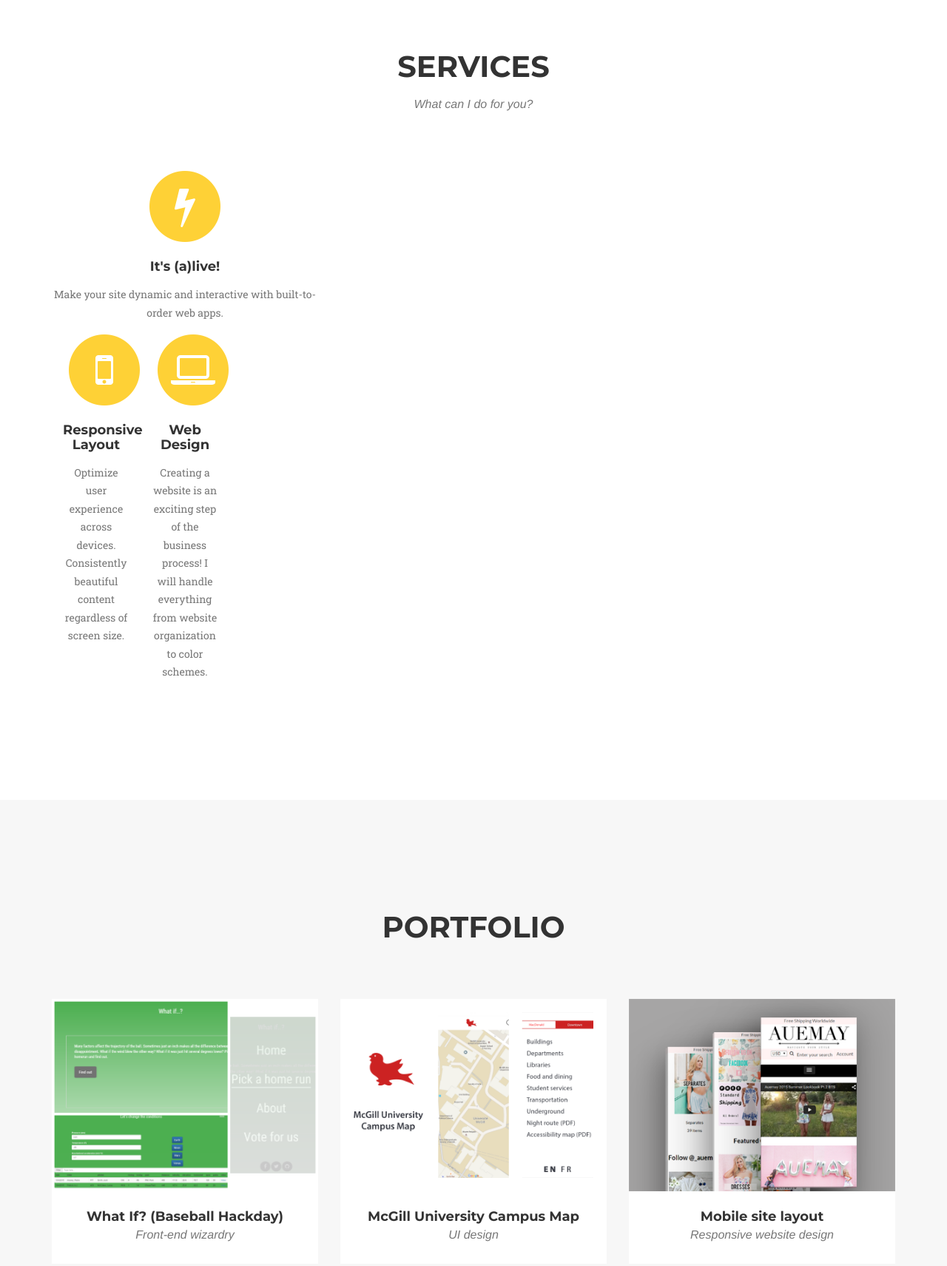
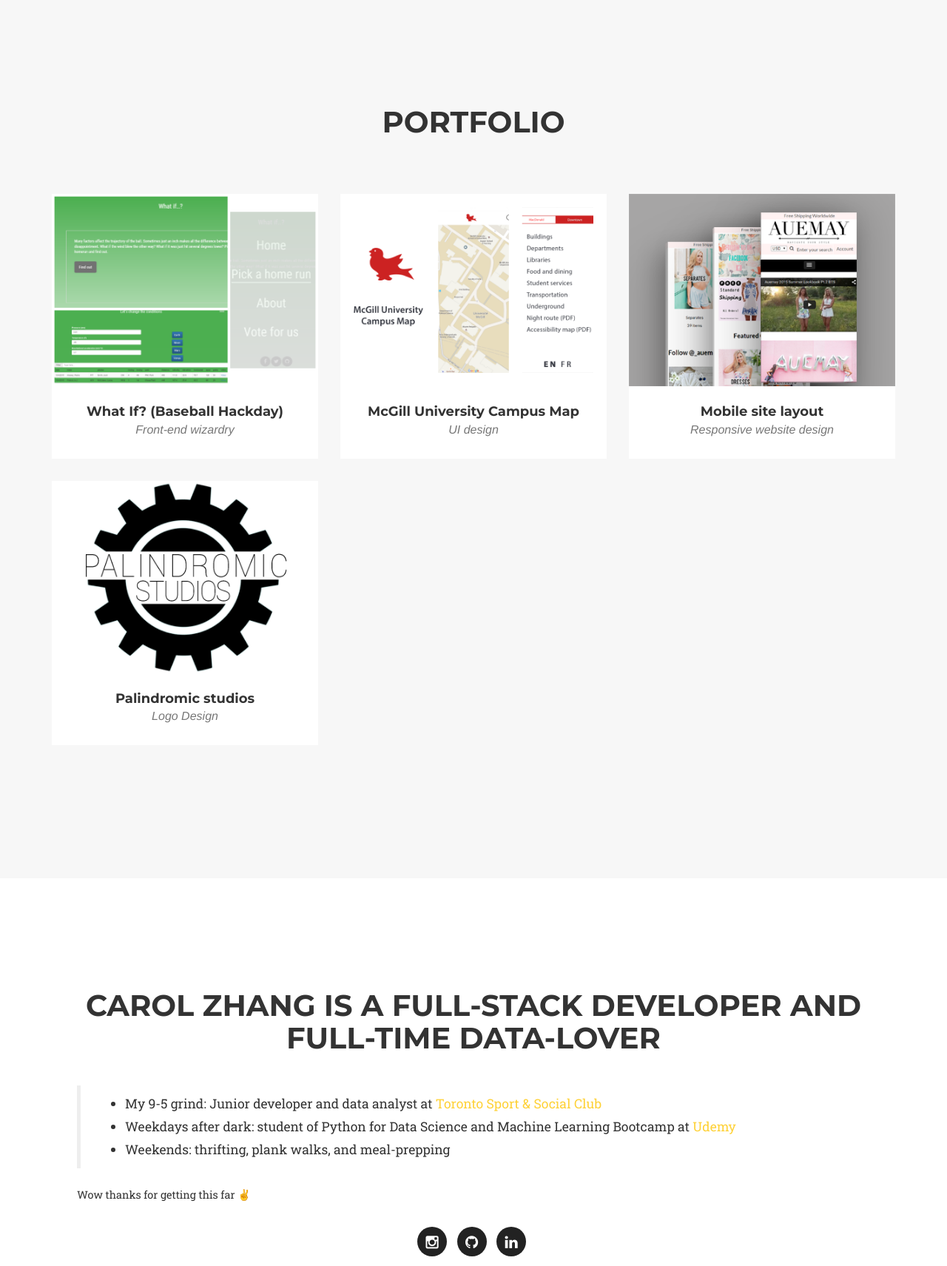
Before and after one commit to carolyz/carolyz.github.io, a plain HTML site: page index.html in a window 1280 px wide. Shown: the part 840-2551 px from the top of the page at 74% size. Drawn offline with nearby package versions, Linux system fonts and the light colour scheme; a web font is replaced by a local one.

Commit message:
Update About Me section Remove Services section

```diff
--- a/index.html
+++ b/index.html
@@ -57,9 +57,6 @@
                         <a href="#page-top"></a>
                     </li>
                     <li>
-                        <a class="page-scroll" href="#services">Services</a>
-                    </li>
-                    <li>
                         <a class="page-scroll" href="#portfolio">Portfolio</a>
                     </li>
                     <li>
@@ -79,53 +76,12 @@
     <header>
         <div class="container">
             <div class="intro-text">
-                <div class="intro-lead-in">Full-stack developer</div>
-                <div class="intro-heading">Data science enthusiast</div>
-                <a href="#services" class="page-scroll btn btn-xl">Tell Me More</a>
+                <div class="intro-lead-in">Hello, I am Carol</div>
+                <div class="intro-heading">Full-stack developer & data science enthusiast</div>
+                <a href="#portfolio" class="page-scroll btn btn-xl">Tell Me More</a>
             </div>
         </div>
     </header>
-
-    <!-- Services Section -->
-    <section id="services">
-        <div class="container">
-            <div class="row">
-                <div class="col-lg-12 text-center">
-                    <h2 class="section-heading">Services</h2>
-                    <h3 class="section-subheading text-muted">What can I do for you?</h3>
-                </div>
-            </div>
-            <div class="row text-center">
-                <div class="col-md-4">
-                    <span class="fa-stack fa-4x">
-                        <i class="fa fa-circle fa-stack-2x text-primary"></i>
-                        <i class="fa fa-flash fa-stack-1x fa-inverse"></i>
-                    </span>
-                    <h4 class="service-heading">It's (a)live!</h4>
-                    <p class="text-muted">Make your site dynamic and interactive with built-to-order web apps.</p>
-                <div class="col-md-4">
-                    <span class="fa-stack fa-4x">
-                        <i class="fa fa-circle fa-stack-2x text-primary"></i>
-                        <i class="fa fa-mobile-phone fa-stack-1x fa-inverse"></i>
-
-                    </span>
-                    <h4 class="service-heading">Responsive Layout</h4>
-                    <p class="text-muted">Optimize user experience across devices. Consistently beautiful
-                        content regardless of screen size.</p>
-                </div>
-                <div class="col-md-4">
-                        <span class="fa-stack fa-4x">
-                            <i class="fa fa-circle fa-stack-2x text-primary"></i>
-                            <i class="fa fa-laptop fa-stack-1x fa-inverse"></i>
-                        </span>
-                        <h4 class="service-heading">Web Design</h4>
-                        <p class="text-muted">Creating a website is an exciting step of the business process!
-                            I will handle everything from website organization to color schemes.</p>
-                    </div>
-                </div>
-            </div>
-        </div>
-    </section>
 
     <!-- Portfolio Grid Section -->
     <section id="portfolio" class="bg-light-gray">
@@ -206,18 +162,18 @@
         <div class="container">
             <div class="row">
                 <div class="col-lg-12 text-center">
-                    <h2 class="section-heading">Carol Zhang is a self-taught <br> full-stack developer and web designer
+                    <h2 class="section-heading">Carol Zhang is a full-stack developer and full-time data-lover
                     </h2>
-                    <h3 class="section-subheading text-muted"></h3>
                     <div class="about-pad">
                         <p class="about-body">
                             <blockquote>
-                             &nbsp &nbsp &nbsp &nbsp For someone who identifies as an artist before technician, Carol is a masterful technician.
-                            Her physics background shows through in her meticulously organized and commented code,
-                            rigorous attention to detail, and strong work ethic. <br>
-                            &nbsp &nbsp &nbsp &nbsp While studying for her Bachelor's in Physics and Physiology at McGill University,
-                            she is also a mobile photographer, aspiring internet writer, and coffee junkie. </blockquote>
-
+                                <ul>
+                                    <li>My 9-5 grind: Junior developer and data analyst at <a href="torontossc.com/staff">Toronto Sport & Social Club</a> </li>
+                                    <li>Weekdays after dark: student of Python for Data Science and Machine Learning Bootcamp at <a href="https://www.udemy.com/python-for-data-science-and-machine-learning-bootcamp/">Udemy</a> </li>
+                                    <li>Weekends: thrifting, plank walks, and meal-prepping</li>
+                                </ul>
+                            </blockquote>
+                        <small class="text-center">Wow thanks for getting this far &#9996;</small>
                         </p>
                     </div>
                     <ul class="list-inline social-buttons">
```
